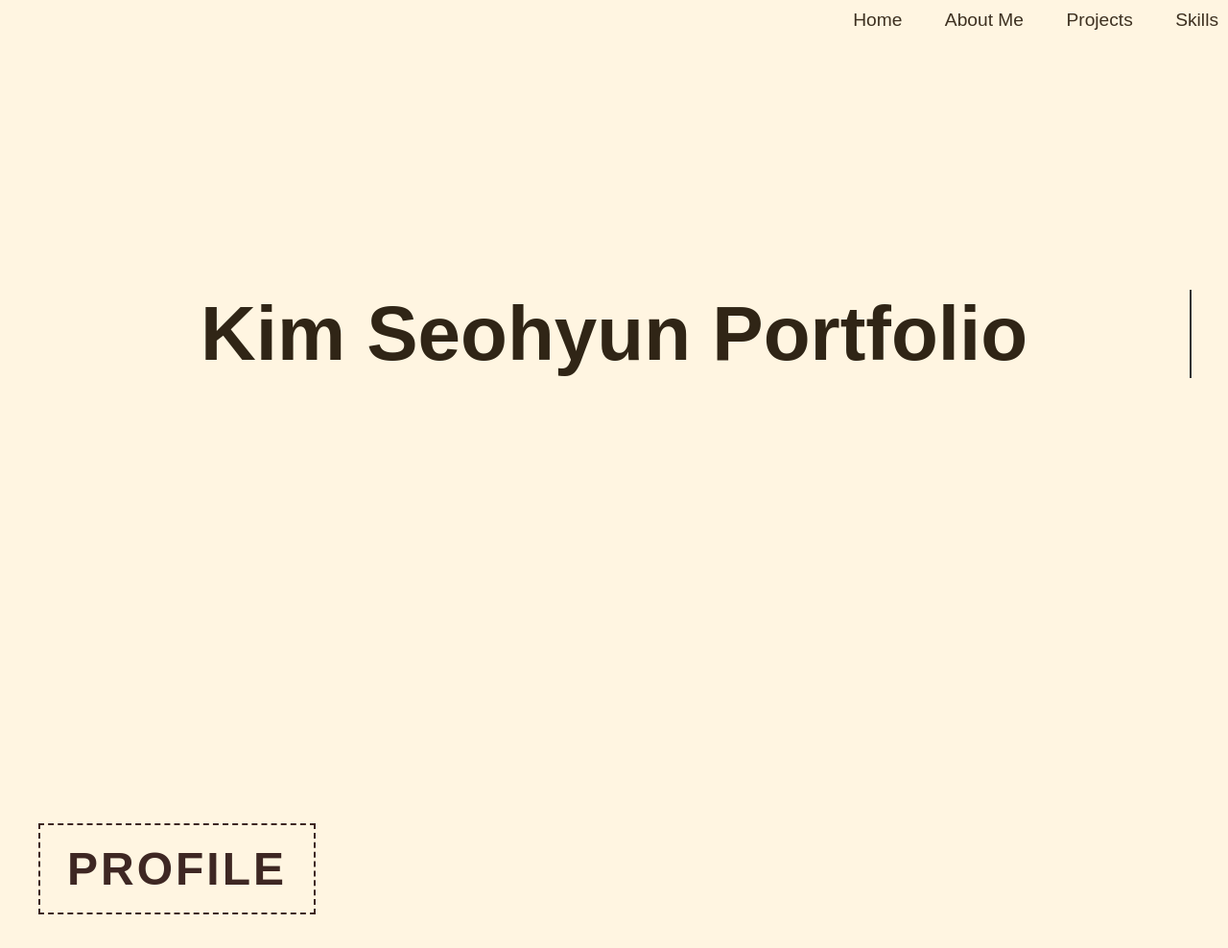
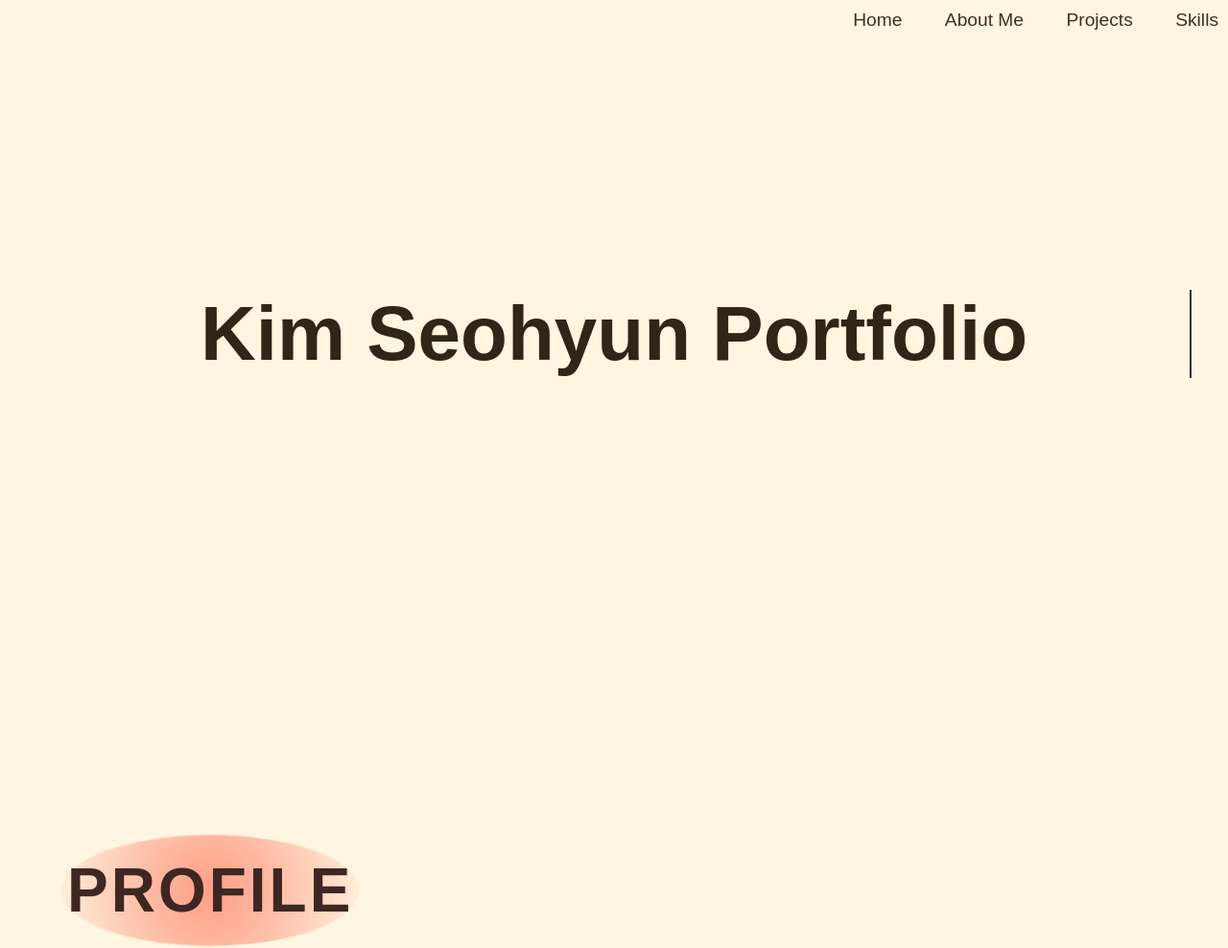
Before and after one commit to kimseohyun12/kimseohyun12.github.io, a plain HTML site: page index.html in a window 1280 px wide. Shown: the top 988 px of the page at 96% size. Drawn offline with Linux system fonts and the light colour scheme.

Commit message:
Update index.html

```diff
--- a/index.html
+++ b/index.html
@@ -58,7 +58,7 @@
 /* 프로필 텍스트 스타일 */
 h2 {
   text-align: center;
-  font-size: 3em;
+  font-size: 4em;
   color: #3E2723;
   font-weight: 700;
   letter-spacing: 3px;
@@ -70,31 +70,36 @@ h2 {
   z-index: 1;
 }
 
-/* 텍스트 주위에 점선 애니메이션 효과 */
-h2::after {
+/* 텍스트 주변에 작은 원들이 나타나는 애니메이션 */
+h2::before, h2::after {
   content: '';
   position: absolute;
-  top: 0;
-  left: 0;
-  right: 0;
-  bottom: 0;
-  border: 2px dashed #3E2723; /* 점선 테두리 */
-  animation: dash 1.5s linear infinite; /* 점선이 애니메이션으로 움직임 */
-  z-index: -1; /* 텍스트 뒤에 배치 */
+  top: -15px;
+  left: -15px;
+  right: -15px;
+  bottom: -15px;
+  border-radius: 50%;
+  z-index: -1;
+  background: radial-gradient(circle, rgba(255, 99, 71, 0.6), rgba(0, 0, 0, 0));
+  animation: pulse 2s ease-in-out infinite;
 }
 
-/* 애니메이션: 점선 효과 */
-@keyframes dash {
+/* 애니메이션: 원들이 커졌다 작아짐 */
+@keyframes pulse {
   0% {
-    border-dasharray: 5px 10px;
+    transform: scale(0.8);
+    opacity: 0.6;
   }
   50% {
-    border-dasharray: 10px 20px;
+    transform: scale(1.2);
+    opacity: 1;
   }
   100% {
-    border-dasharray: 5px 10px;
+    transform: scale(0.8);
+    opacity: 0.6;
   }
 }
+
 
 
     /* 네비게이션 바 */
```
